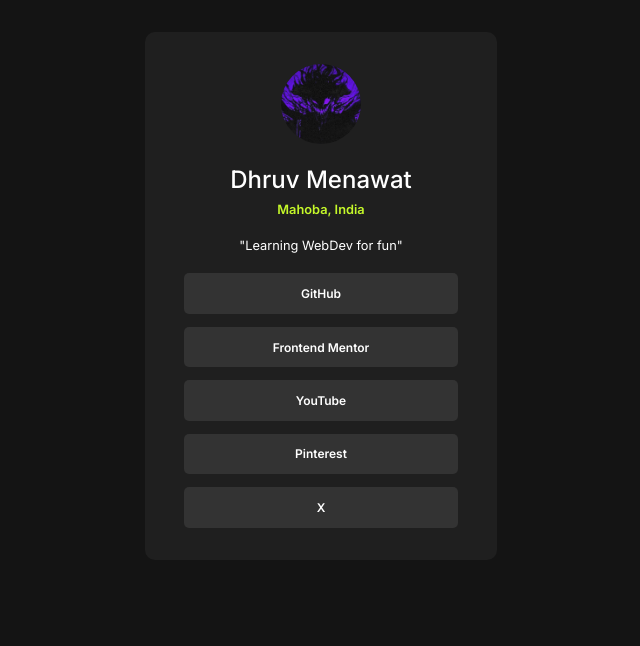
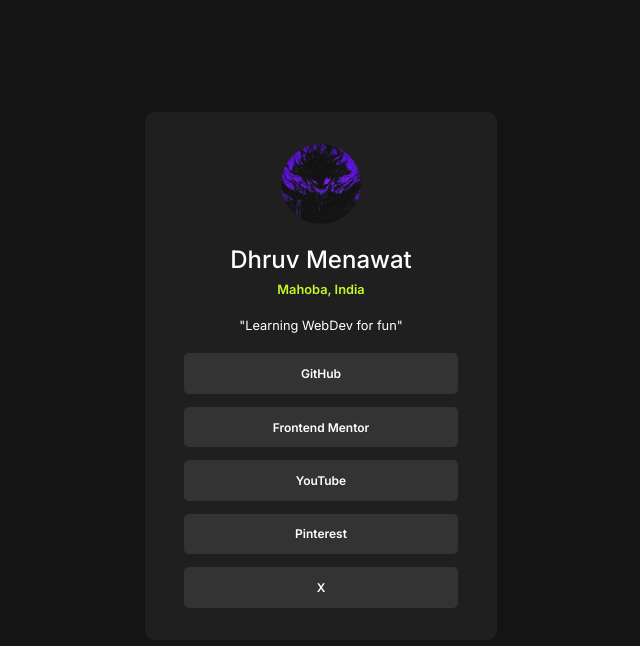
Before and after one commit to devil-dhruv/social-links-profile-frontend-mentor, a plain HTML site: page index.html in a window 1280 px wide. Shown: the whole page, without its empty margins (319-959 px from the left). Drawn offline with Linux system fonts and the light colour scheme.

Commit message:
Update styles.css

```diff
--- a/styles.css
+++ b/styles.css
@@ -8,7 +8,7 @@
     display: flex;
     align-items: center;
     justify-content: center;
-    padding: 2rem;
+    padding: 7rem;
 }
 main {
     background-color: hsl(0, 0%, 12%);
```
